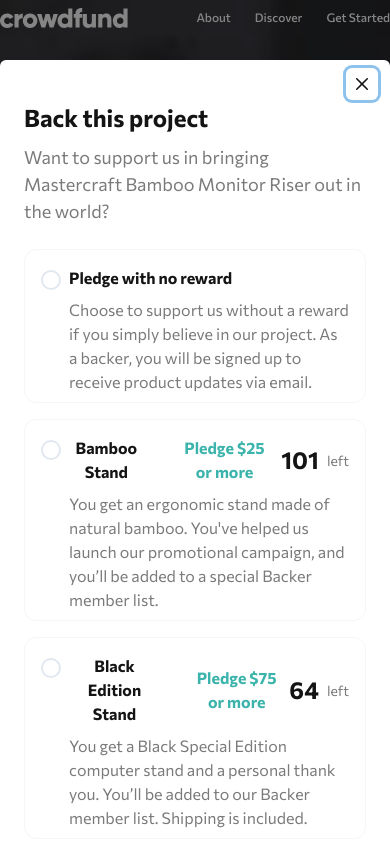
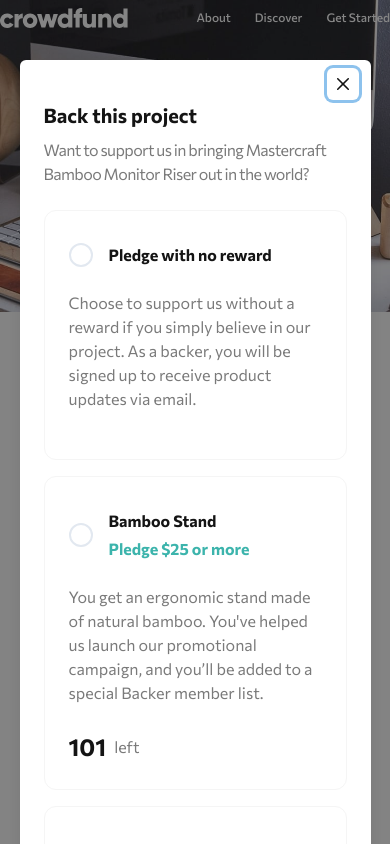
Before and after one commit to donosti1/fm-crowdfunding-product-page, a React (Vite) app: page / in a window 390 px wide. Both pictures are taken after a click on the button "Back this project". Shown: the top 844 px of the page. Built offline with nearby package versions, Linux system fonts and the light colour scheme.

Commit message:
starting with mobile

```diff
--- a/src/app/Cards.tsx
+++ b/src/app/Cards.tsx
@@ -29,7 +29,7 @@ const LastStand = (props: any) => {
       >
         {props.description}
       </Text>
-      <Stack direction={["row", "row"]} justifyContent="space-between">
+      <Stack alignItems="center" direction={["row", "row"]} justifyContent="space-between">
         <Stack alignItems="center" direction={["row", "row"]}>
           <Text fontSize="3xl" fontWeight="700">
             {props.available}
@@ -38,7 +38,13 @@ const LastStand = (props: any) => {
             left
           </Text>
         </Stack>
-        <Button colorScheme="secondary" fontSize="sm" variant="ghost" onClick={props.onClick}>
+        <Button
+          colorScheme="secondary"
+          fontSize="sm"
+          size="lg"
+          variant="ghost"
+          onClick={props.onClick}
+        >
           {props.buttonLabel}
         </Button>
       </Stack>
@@ -65,12 +71,12 @@ const Stand = (props: any) => {
       borderColor="secondary.200"
       borderRadius="xl"
       borderWidth={1}
-      paddingX={[4, 8]}
-      paddingY={[6, 6]}
+      paddingX={[3, 8]}
+      paddingY={[4, 6]}
       spacing={0}
     >
-      <Stack direction={["row", "row"]} justifyContent="space-between">
-        <Text fontSize="lg" fontWeight="700" marginBottom={6}>
+      <Stack direction={["column", "row"]} justifyContent="space-between">
+        <Text fontSize="lg" fontWeight="700" marginBottom={[0, 6]}>
           {props.title}
         </Text>
         <Text color="primary.500" fontSize="md" fontWeight="500" marginBottom={6}>
@@ -86,7 +92,7 @@ const Stand = (props: any) => {
       >
         {props.description}
       </Text>
-      <Stack direction={["row", "row"]} justifyContent="space-between">
+      <Stack direction={["column", "row"]} justifyContent="space-between" spacing={[6, 2]}>
         <Stack alignItems="center" direction={["row", "row"]}>
           <Text fontSize="3xl" fontWeight="700">
             {props.available}
@@ -95,7 +101,13 @@ const Stand = (props: any) => {
             left
           </Text>
         </Stack>
-        <Button colorScheme="primary" fontSize="sm" variant="ghost" onClick={props.onClick}>
+        <Button
+          colorScheme="primary"
+          fontSize="sm"
+          variant="ghost"
+          width={[40, "auto"]}
+          onClick={props.onClick}
+        >
           {props.buttonLabel}
         </Button>
       </Stack>
@@ -109,7 +121,14 @@ const fundingStatus = [
   {id: 2, collect: "56", left: "days left"},
 ];
 const fundingCards = fundingStatus.map((fs) => (
-  <Stack key={fs.id} flex={1} paddingBottom={6} spacing={0}>
+  <Stack
+    key={fs.id}
+    flex={[null, 1]}
+    paddingBottom={[4, 6]}
+    paddingTop={[4, 0]}
+    spacing={0}
+    textAlign={["center", "left"]}
+  >
     <Text fontSize="2xl" fontWeight="700">
       {fs.collect}
     </Text>
@@ -121,7 +140,12 @@ const fundingCards = fundingStatus.map((fs) => (
 const FirstCardContent = () => {
   return (
     <Stack>
-      <Stack direction="row" divider={<StackDivider />} spacing={6} width="100%">
+      <Stack
+        direction={["column", "row"]}
+        divider={<StackDivider alignSelf={["center", "inherit"]} width={["30%", "0%"]} />}
+        spacing={[2, 6]}
+        width={["auto", "100%"]}
+      >
         {fundingCards}
       </Stack>
       <Stack>
--- a/src/app/ModalStands.tsx
+++ b/src/app/ModalStands.tsx
@@ -25,7 +25,74 @@ interface StandElements {
 }
 const ModalStands = ({handleModalButton}: {handleModalButton: () => void}) => {
   const [selectedAccordion, setSelectedAccordion] = React.useState<"" | number>("");
-  const ModalStandItem = (props: StandElements) => {
+  const ModalStandItemMobile = (props: StandElements) => {
+    const pledgeLabel = props.reward ? (
+      <Text color="primary.500" fontWeight="700">
+        Pledge ${props.pledge} or more
+      </Text>
+    ) : null;
+    const availableLabel =
+      props.pledge && props.reward ? (
+        <Stack alignItems="center" direction={["row", "row"]}>
+          <Text fontSize="2xl" fontWeight="700">
+            {props.available}
+          </Text>
+          <Text color="secondary.500" fontSize="md" fontWeight="400">
+            left
+          </Text>
+        </Stack>
+      ) : null;
+    const disableStand =
+      props.available == 0 ? (
+        <Stack
+          style={{
+            position: "absolute",
+            bottom: "0px",
+            left: "0px",
+            width: "100%",
+            height: "100%",
+            background:
+              "linear-gradient(to bottom,  rgba(255,255,255,.6) 1%, rgba(255,255,255,.6) 5%)",
+            filter:
+              "progid:DXImageTransform.Microsoft.gradient( startColorstr='transparent', endColorstr='transparent',GradientType=0)",
+          }}
+        />
+      ) : null;
+
+    return (
+      <Stack backgroundColor="transparent" display={["flex", "none"]} position="relative">
+        <Stack alignItems="flex-start" direction="row" spacing={4}>
+          <Stack paddingTop={4} spacing={6}>
+            <Stack alignItems="center" direction={["row", "row"]} pointerEvents="none" spacing={4}>
+              <Radio
+                colorScheme="primary"
+                paddingTop={[0, 1]}
+                position="relative"
+                size="xl"
+                value={props.id}
+              />
+              <Stack alignItems="center" direction={["column", "row"]} spacing={[1, 8]}>
+                <Text
+                  _hover={{color: "primary.600", cursor: "pointer"}}
+                  alignSelf="flex-start"
+                  fontWeight="700"
+                >
+                  {props.title}
+                </Text>
+                {pledgeLabel}
+              </Stack>
+            </Stack>
+            <Text color="secondary.500" textAlign="left">
+              {props.description}
+            </Text>
+            <Text paddingBottom={[4, 0]}>{availableLabel}</Text>
+          </Stack>
+        </Stack>
+        {disableStand}
+      </Stack>
+    );
+  };
+  const ModalStandItemDesktop = (props: StandElements) => {
     const pledgeLabel = props.reward ? (
       <Text color="primary.500" fontWeight="700">
         Pledge ${props.pledge} or more
@@ -60,9 +127,15 @@ const ModalStands = ({handleModalButton}: {handleModalButton: () => void}) => {
       ) : null;
 
     return (
-      <Stack backgroundColor="transparent" position="relative">
-        <Stack alignItems="flex-start" direction="row">
-          <Radio colorScheme="primary" paddingTop={1} size="lg" value={props.id} />
+      <Stack backgroundColor="transparent" display={["none", "flex"]} position="relative">
+        <Stack alignItems="flex-start" direction="row" spacing={4}>
+          <Radio
+            colorScheme="primary"
+            paddingTop={[4, 1]}
+            position="relative"
+            size="xl"
+            value={props.id}
+          />
           <Stack>
             <Stack
               alignItems="center"
@@ -70,8 +143,12 @@ const ModalStands = ({handleModalButton}: {handleModalButton: () => void}) => {
               justifyContent="space-between"
               pointerEvents="none"
             >
-              <Stack alignItems="center" direction={["row", "row"]} spacing={8}>
-                <Text _hover={{color: "primary.600", cursor: "pointer"}} fontWeight="700">
+              <Stack alignItems="center" direction={["column", "row"]} spacing={[2, 8]}>
+                <Text
+                  _hover={{color: "primary.600", cursor: "pointer"}}
+                  alignSelf="flex-start"
+                  fontWeight="700"
+                >
                   {props.title}
                 </Text>
                 {pledgeLabel}
@@ -98,8 +175,21 @@ const ModalStands = ({handleModalButton}: {handleModalButton: () => void}) => {
           paddingTop={2}
         >
           <h2>
-            <AccordionButton _focus={{outline: "none"}} _hover={{backgroundColor: "transparent"}}>
-              <ModalStandItem
+            <AccordionButton
+              _focus={{outline: "none"}}
+              _hover={{backgroundColor: "transparent"}}
+              paddingX={[6, 3]}
+            >
+              <ModalStandItemDesktop
+                available={props.available}
+                description={props.description}
+                id={props.id}
+                isExpanded={isExpanded}
+                pledge={props.pledge}
+                reward={props.reward}
+                title={props.title}
+              />
+              <ModalStandItemMobile
                 available={props.available}
                 description={props.description}
                 id={props.id}
@@ -112,11 +202,23 @@ const ModalStands = ({handleModalButton}: {handleModalButton: () => void}) => {
           </h2>
           <AccordionPanel borderTopWidth={1}>
             {props.reward && (
-              <Stack alignItems="center" direction="row" justifyContent="space-between">
-                <Text color="secondary.500">Enter your pledge</Text>
+              <Stack
+                alignItems="center"
+                direction={["column", "row"]}
+                justifyContent="space-between"
+              >
+                <Text color="secondary.500" paddingY={[4, 0]}>
+                  Enter your pledge
+                </Text>
                 <Stack alignItems="center" direction="row">
                   <InputGroup width={24}>
-                    <InputLeftElement color="secondary.500" fontSize="lg" pointerEvents="none">
+                    <InputLeftElement
+                      alignItems="center"
+                      color="secondary.500"
+                      fontSize="lg"
+                      height={[12, 12]}
+                      pointerEvents="none"
+                    >
                       $
                     </InputLeftElement>
                     <Input
@@ -124,6 +226,7 @@ const ModalStands = ({handleModalButton}: {handleModalButton: () => void}) => {
                       _hover={{borderColor: "primary.500", cursor: "pointer"}}
                       borderRadius="3xl"
                       fontWeight="700"
+                      height={[12, 12]}
                       placeholder={props.pledge}
                       type="number"
                     />
--- a/src/app/index.tsx
+++ b/src/app/index.tsx
@@ -43,7 +43,7 @@ const App: React.FC = () => {
         color={isBookmarked ? "primary.600" : "secondary.500"}
         height={12}
         paddingLeft={0}
-        paddingRight={6}
+        paddingRight={[0, 6]}
         onClick={() => setIsBookmarked(!isBookmarked)}
       >
         <Stack
@@ -52,7 +52,7 @@ const App: React.FC = () => {
           borderRadius="50%"
           height={12}
           justifyContent="center"
-          marginRight={4}
+          marginRight={[0, 4]}
           width={12}
         >
           <Icon
@@ -62,7 +62,7 @@ const App: React.FC = () => {
             width={4}
           />
         </Stack>
-        <Text>Bookmark</Text>
+        <Text display={["none", "block"]}>Bookmark</Text>
       </Button>
     );
   };
@@ -79,6 +79,7 @@ const App: React.FC = () => {
         paddingBottom={[6, 10]}
         paddingX={[4, 8]}
         spacing={0}
+        textAlign="center"
       >
         <Image
           alt="logo mastercraft"
@@ -98,7 +99,12 @@ const App: React.FC = () => {
         >
           A beautiful & handcrafted monitor stand to reduce neck and eye strain.
         </Text>
-        <Stack alignItems="center" direction="row" justifyContent="space-between" width="100%">
+        <Stack
+          alignItems="center"
+          direction="row"
+          justifyContent={["center", "space-between"]}
+          width="100%"
+        >
           <CTAButton />
           <BookmarkButton />
         </Stack>
@@ -117,7 +123,7 @@ const App: React.FC = () => {
           ]}
           backgroundPosition={["50%  0%", "50%  0%"]}
           backgroundRepeat={["no-repeat", "no-repeat"]}
-          backgroundSize={["cover", "contain"]}
+          backgroundSize={["contain", "contain"]}
           justifyContent="center"
           role="main"
           width="100%"
@@ -144,7 +150,7 @@ const App: React.FC = () => {
         onClose={onClose}
       >
         <ModalOverlay />
-        <ModalContent paddingBottom={showMessage ? 6 : 0}>
+        <ModalContent paddingBottom={showMessage ? 6 : 0} width={["90%", "100%"]}>
           <ModalHeader />
           {!showMessage && <ModalCloseButton />}
           <ModalBody>
@@ -154,7 +160,7 @@ const App: React.FC = () => {
                 <Text as="h3" fontSize="xl" fontWeight="700">
                   Thanks for your support!
                 </Text>
-                <Text color="secondary.500" paddingY={6}>
+                <Text color="secondary.500" paddingY={6} textAlign="center">
                   Your pledge brings us one step closer to sharing Mastercraft Bamboo Monitor Riser
                   worldwide. You will get an email once our campaign is completed.
                 </Text>
@@ -165,14 +171,15 @@ const App: React.FC = () => {
             )}
             {!showMessage && (
               <>
-                <Text as="h2" fontSize="2xl" fontWeight="700" paddingBottom={2}>
+                <Text as="h2" fontSize={["xl", "2xl"]} fontWeight="700" paddingBottom={2}>
                   Back this project
                 </Text>
                 <Text
                   as="h3"
                   color="secondary.500"
-                  fontSize={["lg", "md"]}
+                  fontSize={["md", "md"]}
                   fontWeight="400"
+                  letterSpacing={["-.6px", "inherit"]}
                   paddingBottom={6}
                 >
                   Want to support us in bringing Mastercraft Bamboo Monitor Riser out in the world?
--- a/src/theme.ts
+++ b/src/theme.ts
@@ -53,6 +53,14 @@ export default extendTheme({
         variant: "color",
       },
     },
+    Radio: {
+      sizes: {
+        xl: {
+          control: {w: {base: 6, lg: 5}, h: {base: 6, lg: 5}},
+          label: {fontSize: "lg"},
+        },
+      },
+    },
     Button: {
       sizes: {
         lg: {
@@ -62,10 +70,10 @@ export default extendTheme({
       variants: {
         ghost: ({colorScheme = "primary"}) => ({
           backgroundColor: `${colorScheme}.500`,
-          borderRadius: "3xl",
+          borderRadius: {base: "full", lg: "3xl"},
+          height: {base: 14, lg: 12},
+          paddingX: {base: 8, lg: 6},
           color: "white",
-          height: 12,
-          paddingX: 6,
           ":hover, :focus": {
             backgroundColor: `${colorScheme}.600`,
             color: "white",
```
